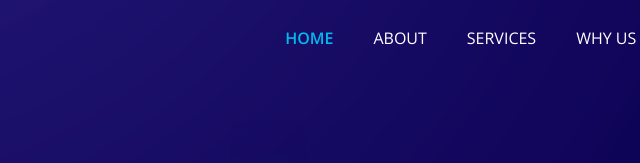
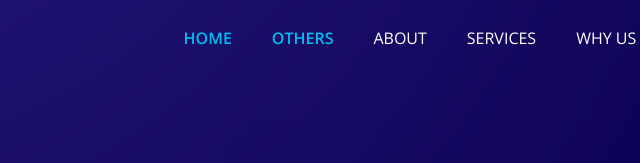
Before and after one commit to nisuz/autodesk, a plain HTML site: page index.html in a window 1280 px wide. Shown: the top 163 px of the page, 377-1017 px from the left. Drawn offline with nearby package versions, Linux system fonts and the light colour scheme; some packages are replaced by stand-ins of ours.

Commit message:
Update index.html
     <li class="nav-item active">
                <a class="nav-link" href="index.html">Home <span class="sr-only">(current)</span></a>
              </li>

```diff
--- a/index.html
+++ b/index.html
@@ -62,6 +62,9 @@
             <ul class="navbar-nav  ">
               <li class="nav-item active">
                 <a class="nav-link" href="index.html">Home <span class="sr-only">(current)</span></a>
+              </li>
+     <li class="nav-item active">
+                <a class="nav-link" href="index.html">others <span class="sr-only">(current)</span></a>
               </li>
               <li class="nav-item">
                 <a class="nav-link" href="about.html"> About</a>
```
